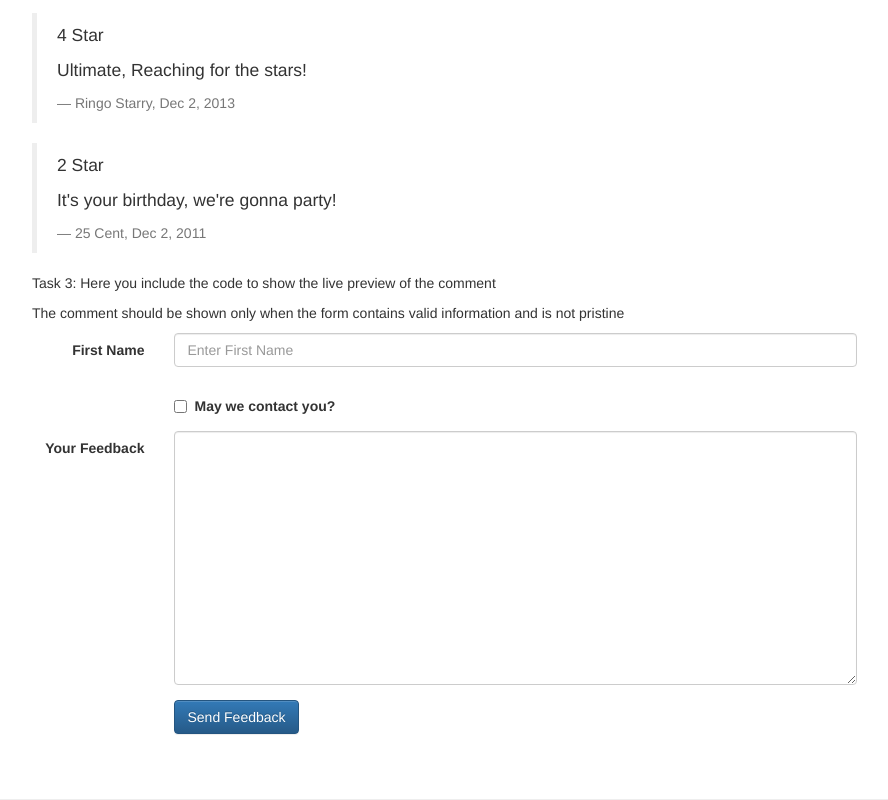
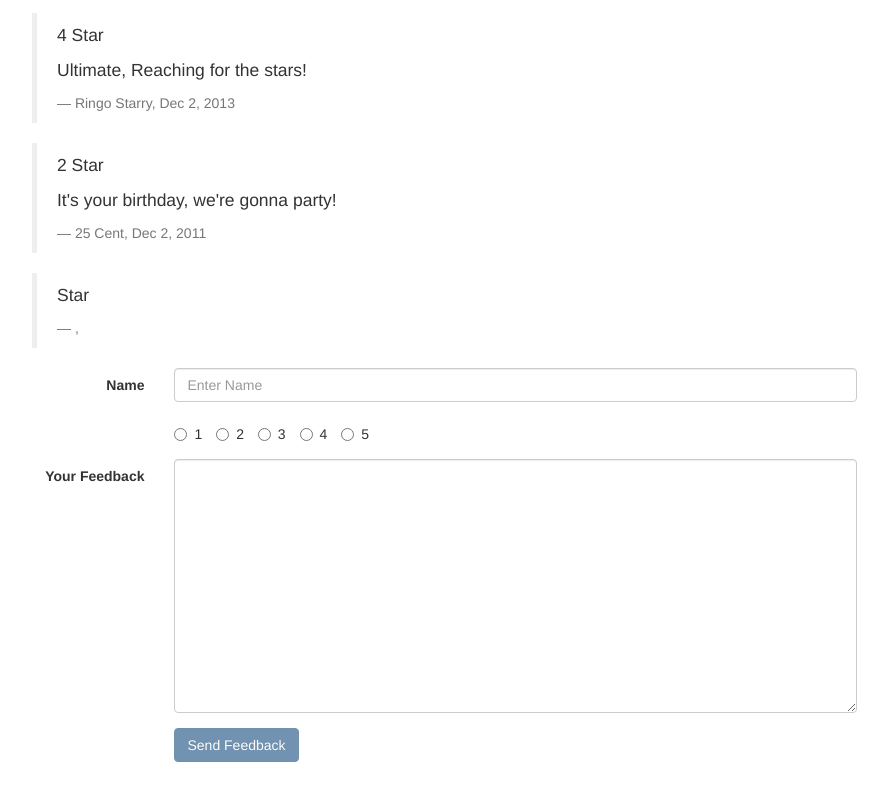
Before and after one commit to asmithdigital/angular, a website: page app/dishdetail.html in a window 1280 px wide. Shown: the part 637-1437 px from the top of the page, without its empty margins (148-1036 px from the left). Drawn offline with nearby package versions, Linux system fonts and the light colour scheme.

Commit message:
Start point for commentData object, Start point for comment form

```diff
--- a/app/dishdetail.html
+++ b/app/dishdetail.html
@@ -73,44 +73,64 @@
 
             <div class="col-xs-9 col-xs-offset-1" ng-controller="DishCommentController">
                     <ul class="list-unstyled">
-                        <p>Task 3: Here you include the code to show the live preview of the comment</p>
-                        <p>The comment should be shown only when the form contains valid
-                        information and is not pristine</p>
+
+                        <!--<p>Task 3: Here you include the code to show the live preview of the comment</p>-->
+                        <!--<p>The comment should be shown only when the form contains valid-->
+                        <!--information and is not pristine</p>-->
+                        <blockquote>
+                          <p>{{commentData.rating}} Star</p>
+                          <p>{{commentData.comment}}</p>
+                          <footer>{{commentData.author}}, {{commentData.date | date}}</footer>
+                        </blockquote>
+                        <!-- End -->
+
                     </ul>
                     <form class="form-horizontal" name="commentForm"
                         ng-submit="submitComment()" novalidate>
+
                         <!--<p>Task 1: Design the form to submit the comments</p>-->
                         <!--<p>Task 2: You need to validate that the user name and comments are entered</p>-->
 
-                        <div class="form-group" ng-class="{ 'has-error' : feedbackForm.firstname.$error.required && !feedbackForm.firstname.$pristine }">
-                            <label for="firstname" class="col-sm-2 control-label">First Name</label>
+                        <div class="form-group" ng-class="{ 'has-error' : commentForm.name.$error.required && !commentForm.name.$pristine }">
+                            <label for="name" class="col-sm-2 control-label">Name</label>
                             <div class="col-sm-10">
-                                <input type="text" class="form-control" id="firstname" name="firstname" placeholder="Enter First Name"
-                                       ng-model="feedback.firstName" required>
-                                <span ng-show="feedbackForm.firstname.$error.required && !feedbackForm.firstname.$pristine" class="help-block">Your First name is required.</span>
+                                <input type="text" class="form-control" id="name" name="name" placeholder="Enter Name"
+                                       ng-model="feedback.name" required>
+                                <span ng-show="commentForm.name.$error.required && !commentForm.name.$pristine" class="help-block">Your name is required.</span>
                             </div>
                         </div>
 
-                        <div class="form-group">
-                            <div class="checkbox col-sm-5 col-sm-offset-2">
-                                <label class="checkbox-inline">
-                                    <input type="checkbox"
-                                           ng-model="feedback.agree">
-                                    <strong>May we contact you?</strong>
-                                </label>
-                            </div>
+                      <div class="form-group">
+                        <div class="col-sm-offset-2 col-sm-10">
+                          <label class="radio-inline">
+                            <input type="radio" name="inlineRadioOptions" id="inlineRadio1" value="option1" ng-click="setRating(1)"> 1
+                          </label>
+                          <label class="radio-inline">
+                            <input type="radio" name="inlineRadioOptions" id="inlineRadio2" value="option2" ng-click="setRating(2)"> 2
+                          </label>
+                          <label class="radio-inline">
+                            <input type="radio" name="inlineRadioOptions" id="inlineRadio3" value="option3" ng-click="setRating(3)"> 3
+                          </label>
+                          <label class="radio-inline">
+                            <input type="radio" name="inlineRadioOptions" id="inlineRadio4" value="option3" ng-click="setRating(4)"> 4
+                          </label>
+                          <label class="radio-inline">
+                            <input type="radio" name="inlineRadioOptions" id="inlineRadio5" value="option3" ng-click="setRating(5)"> 5
+                          </label>
                         </div>
+                      </div>
+
                         <div class="form-group">
                             <label for="feedback" class="col-sm-2 control-label">Your Feedback</label>
                             <div class="col-sm-10">
                               <textarea class="form-control" rows="12"
-                                        ng-model="feedback.comments">
+                                        ng-model="commentData.comments" required>
                               </textarea>
                             </div>
                         </div>
                         <div class="form-group">
                             <div class="col-sm-offset-2 col-sm-10">
-                                <button type="submit" class="btn btn-primary" ng-disabled="feedbackForm.$invalid">Send Feedback</button>
+                                <button type="submit" class="btn btn-primary" ng-disabled="commentForm.$invalid">Send Feedback</button>
                             </div>
                         </div>
                         <!-- End -->
--- a/app/scripts/app.js
+++ b/app/scripts/app.js
@@ -154,6 +154,12 @@ angular.module('confusionApp', [])
 
         .controller('DishCommentController', ['$scope', function($scope) {
 
+          $scope.commentData = {};
+
+          $scope.setRating = function(rate) {
+            $scope.commentData.rating = rate;
+          };
+
             //Step 1: Create a JavaScript object to hold the comment from the form
 
             $scope.submitComment = function () {
```
Also changed, not shown: dist/dishdetail.html.
